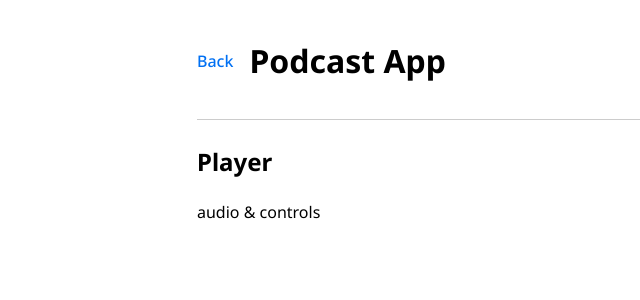
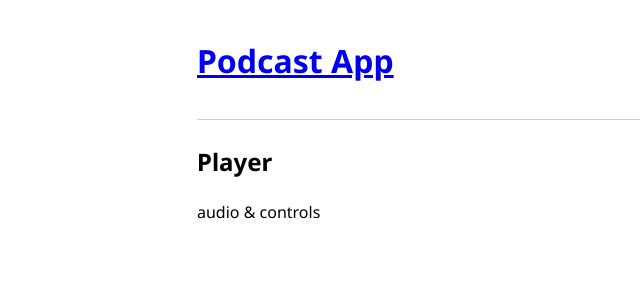
Before and after one commit to dotfx-net/PodcastAssessment, a React app: page /podcast/1/episode/1 in a window 1280 px wide. Shown: the top 300 px of the page, without its empty margins (59-699 px from the left). Built offline with nearby package versions, Linux system fonts and the light colour scheme; what react-head would draw is missing.

Commit message:
Moved search bar into PodcastList
Display count results

```diff
--- a/src/app/AppLayout.tsx
+++ b/src/app/AppLayout.tsx
@@ -12,11 +12,8 @@ function AppLayout() {
   return (
     <div className="app-container">
       <header className="app-header">
-        {!isHome && (
-          <Link to="/" className="back-link">Back</Link>
-        )}
-        <h1 className="app-title">Podcast App</h1>
-        {(storeLoading || routeLoading) && <div className="loader-bar" />}
+        {isHome ? <h1 className="app-title">Podcast App</h1> : <Link to="/"><h1 className="app-title">Podcast App</h1></Link>}
+        {(storeLoading || routeLoading) && <div className="app-loader" />}
       </header>
 
       <main className="app-main">
--- a/src/features/podcast/ui/pages/PodcastListPage.tsx
+++ b/src/features/podcast/ui/pages/PodcastListPage.tsx
@@ -1,6 +1,7 @@
 import { useLoaderData, Link } from 'react-router-dom';
 import { Suspense, useState, useMemo, useRef, useDeferredValue, use } from 'react';
 import { Podcast } from '@/features/podcast/domain/entities/Podcast';
+import { usePodcastStore } from '@/features/podcast/store/podcast.store';
 
 type LoaderData = { items: Promise<Podcast[]> };
 
@@ -13,15 +14,32 @@ const matches = (p: Podcast, q: string) => {
   return n.includes(q) || a.includes(q);
 };
 
-function PodcastList({ itemsPromise, query}: { itemsPromise: Promise<Podcast[]>; query: string;}) {
+function PodcastList({ itemsPromise }: { itemsPromise: Promise<Podcast[]>;}) {
   const items = use(itemsPromise);
+  const [query, setQuery] = useState('');
+  const deferredQuery = useDeferredValue(query);
+  const inputRef = useRef<HTMLInputElement>(null);
   const q = toLower(query.trim());
+  const loading = usePodcastStore((s) => s.loading);
   const filtered = useMemo(
     () => (q !== '' ? items.filter((p) => matches(p, q)) : items),
     [items, q]
   );
 
   return (
+    <>
+      <div className="podcast-search">
+        <div className="podcast-count">{filtered.length}</div>
+        <input
+          ref={inputRef}
+          type="search"
+          placeholder="Search by name or author..."
+          value={query}
+          onChange={(e) => setQuery(e.target.value)}
+          disabled={loading}
+        />
+      </div>
+
       <div className="podcast-grid">
         {filtered.map((p) => (
           <div key={p.id} className="podcast-card">
@@ -35,29 +53,17 @@ function PodcastList({ itemsPromise, query}: { itemsPromise: Promise<Podcast[]>;
           </div>
         ))}
       </div>
+    </>
   );
 }
 
 function PodcastListPage() {
   const data = useLoaderData() as LoaderData;
-  const [query, setQuery] = useState('');
-  const deferredQuery = useDeferredValue(query);
-  const inputRef = useRef<HTMLInputElement>(null);
 
   return (
     <section>
-      <div className="podcast-search">
-        <input
-          ref={inputRef}
-          type="search"
-          placeholder="Search by name or author..."
-          value={query}
-          onChange={(e) => setQuery(e.target.value)}
-        />
-      </div>
-
       <Suspense fallback={<h2>Loading podcasts...</h2>}>
-        <PodcastList itemsPromise={data.items} query={deferredQuery} />
+        <PodcastList itemsPromise={data.items} />
       </Suspense>
     </section>
   );
--- a/src/styles/app.css
+++ b/src/styles/app.css
@@ -25,20 +25,20 @@ html, body, #root {
 .app-header {
   display: flex;
   align-items: center;
+  justify-content: space-between;
   gap: 1rem;
   border-bottom: 1px solid #ccc;
   padding-bottom: 0.75rem;
   margin-bottom: 1.5rem;
 }
 
-.back-link {
-  text-decoration: none;
-  color: #0070f3;
-  font-weight: 500;
-}
-
-.back-link:hover {
-  text-decoration: underline;
+.app-header > .app-loader {
+  width: 32px;
+  height: 32px;
+  border: 4px solid #e3e3e3;
+  border-top-color: #007bff;
+  border-radius: 50%;
+  animation: spin 1s linear infinite;
 }
 
 .app-main {
@@ -47,12 +47,25 @@ html, body, #root {
 
 .podcast-search {
   display: flex;
-  justify-content: center;
+  align-items: center;
+  justify-content: end;
   margin: 0 0 1rem;
+  gap: 0.5rem;
+}
+
+.podcast-count {
+  min-width: 36px;
+  padding: 0.4rem 0.75rem;
+  border-radius: 10px;
+  background-color: #007bff;
+  color: white;
+  font-size: 1.25rem;
+  font-weight: 600;
+  text-align: center;
 }
 
 .podcast-search input[type="search"] {
-  width: 100vw;
+  width: 25vw;
   padding: 0.75rem 1rem;
   border: 1px solid #d0d0d0;
   border-radius: 10px;
@@ -127,3 +140,9 @@ html, body, #root {
   font-size: 0.8rem;
   color: #666;
 }
+
+@keyframes spin {
+  to {
+    transform: rotate(360deg);
+  }
+}
```
Lines whose indentation alone changed are shown as unchanged.
